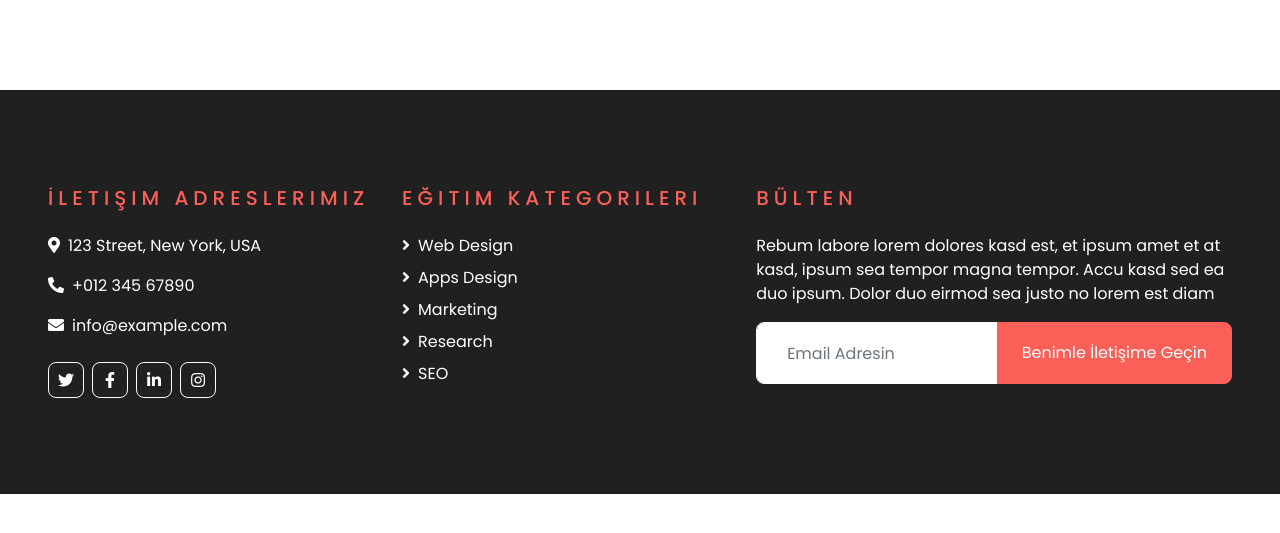
After one commit to habipels/new_django_front_back_project, a Django app: page / in a window 1280 px wide. The commit adds this page. Shown: the top 533 px of the page. Run offline with Django 3.2, Linux system fonts and the light colour scheme; some libraries are stand-ins or nearby versions.

Commit message:
#link one adds

```diff
--- a/metafiksweb/anasayfa/views.py
+++ b/metafiksweb/anasayfa/views.py
@@ -1,3 +1,5 @@
 from django.shortcuts import render
 
 # Create your views here.
+def anasayfa(request):
+    return render(request,"home_temps/index.html")
--- a/metafiksweb/metafiksweb/urls.py
+++ b/metafiksweb/metafiksweb/urls.py
@@ -15,7 +15,8 @@ Including another URLconf
 """
 from django.contrib import admin
 from django.urls import path
-
+from anasayfa import  views as anasayfa
 urlpatterns = [
     path('admin/', admin.site.urls),
+    path('',anasayfa.anasayfa,name="index")
 ]
--- /dev/null
+++ b/metafiksweb/templates/home_temps/index.html
@@ -0,0 +1,4 @@
+{% extends "leyout.html" %}
+{% block footer %}
+{% include "includes/footer.html" %}
+{% endblock footer %}
--- /dev/null
+++ b/metafiksweb/templates/includes/footer.html
@@ -0,0 +1,47 @@
+    <!-- Footer Start -->
+    <div class="container-fluid text-white py-5 px-sm-3 px-lg-5" style="margin-top: 90px; background-color: #202020;">
+        <div class="row pt-5">
+            <div class="col-lg-7 col-md-12">
+                <div class="row">
+                    <div class="col-md-6 mb-5">
+                        <h5 class="text-primary text-uppercase mb-4" style="letter-spacing: 5px;">İletişim Adreslerimiz</h5>
+                        <p><i class="fa fa-map-marker-alt mr-2"></i>123 Street, New York, USA</p>
+                        <p><i class="fa fa-phone-alt mr-2"></i>+012 345 67890</p>
+                        <p><i class="fa fa-envelope mr-2"></i>info@example.com</p>
+                        <div class="d-flex justify-content-start mt-4">
+                            <a class="btn btn-outline-light btn-square mr-2" href="#"><i class="fab fa-twitter"></i></a>
+                            <a class="btn btn-outline-light btn-square mr-2" href="#"><i class="fab fa-facebook-f"></i></a>
+                            <a class="btn btn-outline-light btn-square mr-2" href="#"><i class="fab fa-linkedin-in"></i></a>
+                            <a class="btn btn-outline-light btn-square" href="#"><i class="fab fa-instagram"></i></a>
+                        </div>
+                    </div>
+                    <div class="col-md-6 mb-5">
+                        <h5 class="text-primary text-uppercase mb-4" style="letter-spacing: 5px;">Eğitim Kategorileri</h5>
+                        <div class="d-flex flex-column justify-content-start">
+                            <a class="text-white mb-2" href="#"><i class="fa fa-angle-right mr-2"></i>Web Design</a>
+                            <a class="text-white mb-2" href="#"><i class="fa fa-angle-right mr-2"></i>Apps Design</a>
+                            <a class="text-white mb-2" href="#"><i class="fa fa-angle-right mr-2"></i>Marketing</a>
+                            <a class="text-white mb-2" href="#"><i class="fa fa-angle-right mr-2"></i>Research</a>
+                            <a class="text-white" href="#"><i class="fa fa-angle-right mr-2"></i>SEO</a>
+                        </div>
+                    </div>
+                </div>
+            </div>
+            <div class="col-lg-5 col-md-12 mb-5">
+                <h5 class="text-primary text-uppercase mb-4" style="letter-spacing: 5px;">Bülten</h5>
+                <p>Rebum labore lorem dolores kasd est, et ipsum amet et at kasd, ipsum sea tempor magna tempor. Accu kasd sed ea duo ipsum. Dolor duo eirmod sea justo no lorem est diam</p>
+                <div class="w-100">
+
+                        <form class="input-group" >
+                        <input type="email" class="form-control border-light" style="padding: 30px;" placeholder="Email Adresin">
+                        <div class="input-group-append">
+                            <button type="submit" class="btn btn-primary px-4">Benimle İletişime Geçin</button>
+                        </div>
+                        </form>
+
+                </div>
+            </div>
+        </div>
+    </div>
+
+    <!-- Footer End -->
--- a/metafiksweb/templates/leyout.html
+++ b/metafiksweb/templates/leyout.html
@@ -1,4 +1,4 @@
-{% laod static  %}
+{% load static  %}
 <!DOCTYPE html>
 <html lang="en">
 
```
